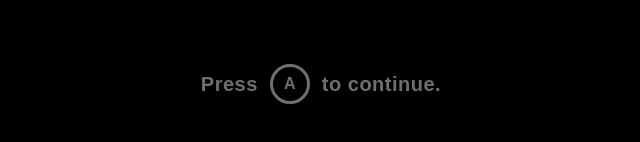
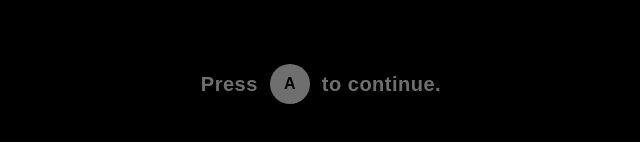
Before and after one commit to eljordp/jdlo-wii, a Next.js app: page / in a window 1280 px wide. Shown: the part 506-648 px from the top of the page, without its empty margins (319-959 px from the left). Built offline with nearby package versions, Linux system fonts and the light colour scheme.

Commit message:
White filled A button with black letter
Co-Authored-By: Claude Opus 4.6 <noreply@anthropic.com>

```diff
--- a/components/WiiApp.tsx
+++ b/components/WiiApp.tsx
@@ -123,8 +123,8 @@ export default function WiiApp() {
             {/* Press Ⓐ */}
             <div className="flex items-center gap-3" style={{ animation: 'pulse-opacity 1.5s ease-in-out infinite' }}>
               <span className="text-white text-lg md:text-xl font-black tracking-wide">Press</span>
-              <div className="w-9 h-9 md:w-10 md:h-10 rounded-full border-[3px] border-white flex items-center justify-center">
-                <span className="text-white font-black text-sm md:text-base">A</span>
+              <div className="w-9 h-9 md:w-10 md:h-10 rounded-full bg-white flex items-center justify-center">
+                <span className="text-black font-black text-sm md:text-base">A</span>
               </div>
               <span className="text-white text-lg md:text-xl font-black tracking-wide">to continue.</span>
             </div>
```
